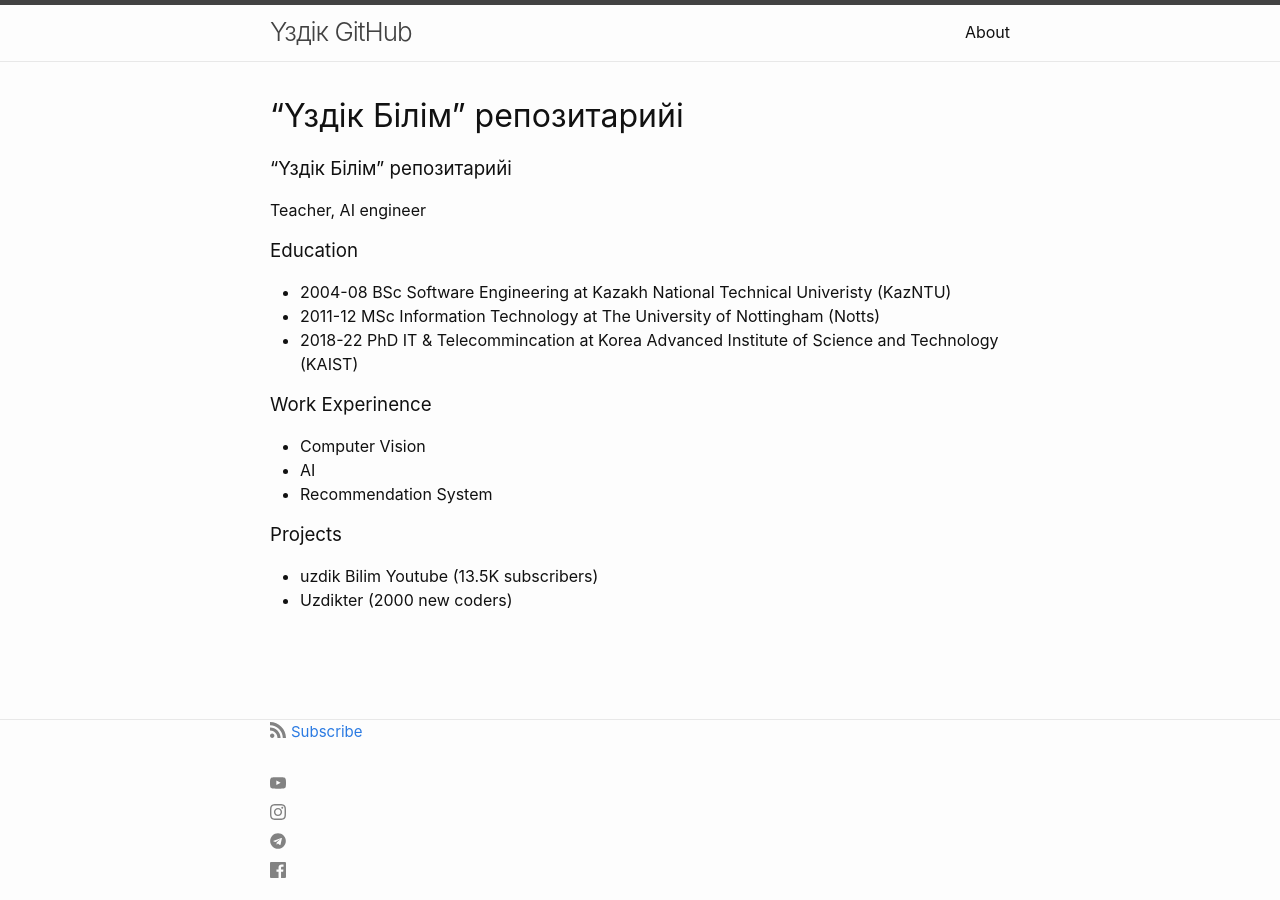
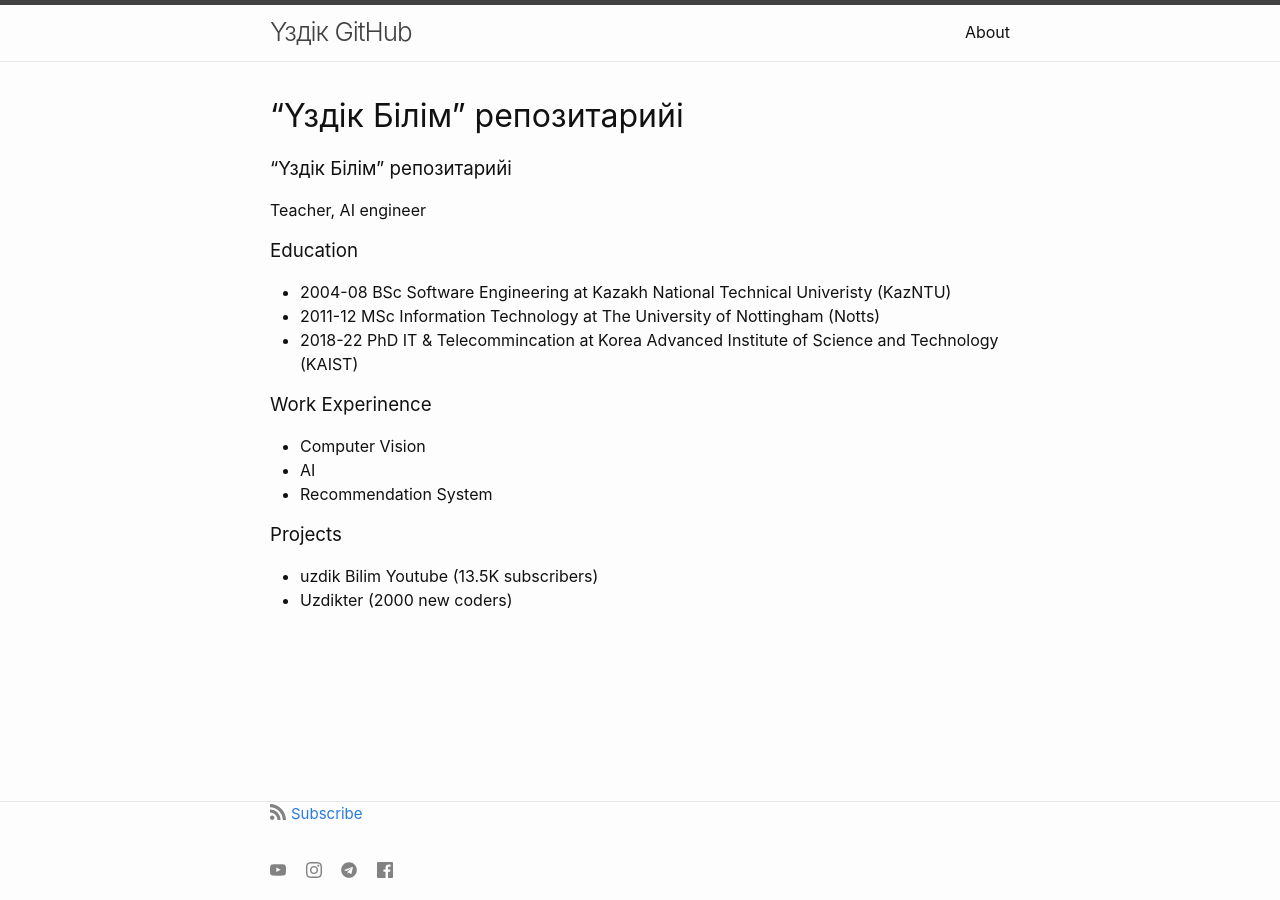
Before and after one commit to uzdik/uzdik.github.io, a Jekyll site: the page built from README.md, in a window 1280 px wide. Built offline with Jekyll 4.4.1, drawn with Linux system fonts in a browser that asks for light colours; our own code applies the rules of GitHub Pages for plain Markdown files.

Commit message:
Update style.css

```diff
--- a/assets/css/style.css
+++ b/assets/css/style.css
@@ -141,9 +141,12 @@
     vertical-align: text-top
 }
 
-.social-media-list li+li {
-    padding-top: 5px
+.social-media-list li {
+  display: inline-block;
+  margin-right: 10px; /* Adjust as needed */
+  padding-top: 5px; /* Add padding between list items */
 }
+
 
 table {
     margin-bottom: 30px;
```
